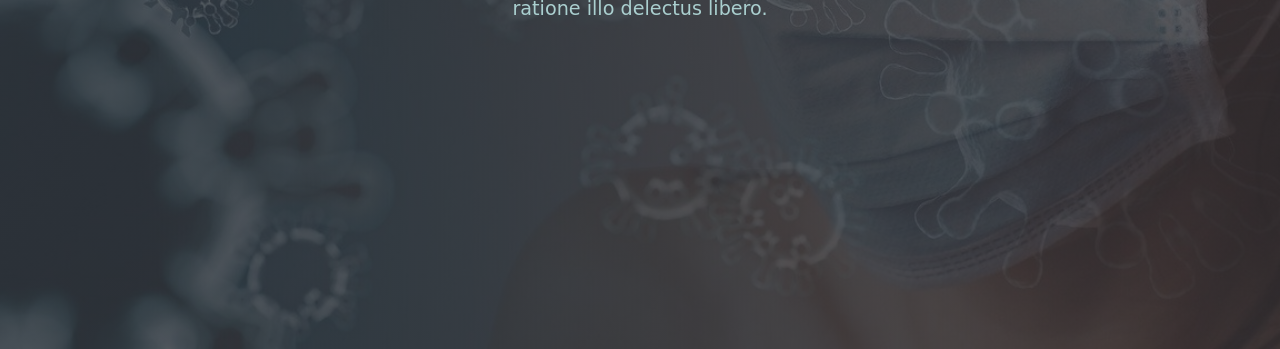
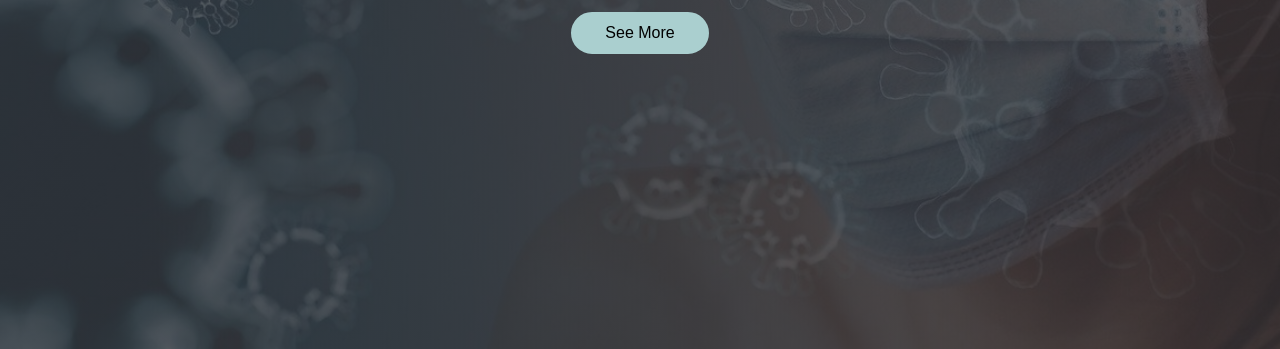
Before and after one commit to Eddboy01/Pandemic-Website, a plain HTML site: page index.html in a window 1280 px wide. Shown: the part 451-800 px from the top of the page. Drawn offline with Linux system fonts and the light colour scheme; a web font is replaced by a local one.

Commit message:
Added header btn

```diff
--- a/css/style.css
+++ b/css/style.css
@@ -73,6 +73,14 @@ a.nav-btn {
 .header .content p {
   font-size: var(--secondary-text-font-size);
 }
+.header .content button {
+  font-size: 1rem;
+  padding: 10px 2rem;
+  margin-top: 15px;
+  background-color: var(--color-3);
+  border: 2px solid var(--color-3);
+  border-radius: 50px;
+}
 /* ===============
     NAVIGATION
    =============== */
--- a/index.html
+++ b/index.html
@@ -22,6 +22,7 @@
           repudiandae reprehenderit. Labore perspiciatis veniam sit natus
           ratione illo delectus libero.
         </p>
+        <button class="content-btn">See More</button>
       </div>
     </div>
     <a href="#" class="nav-btn" onclick="openNav()"
```
